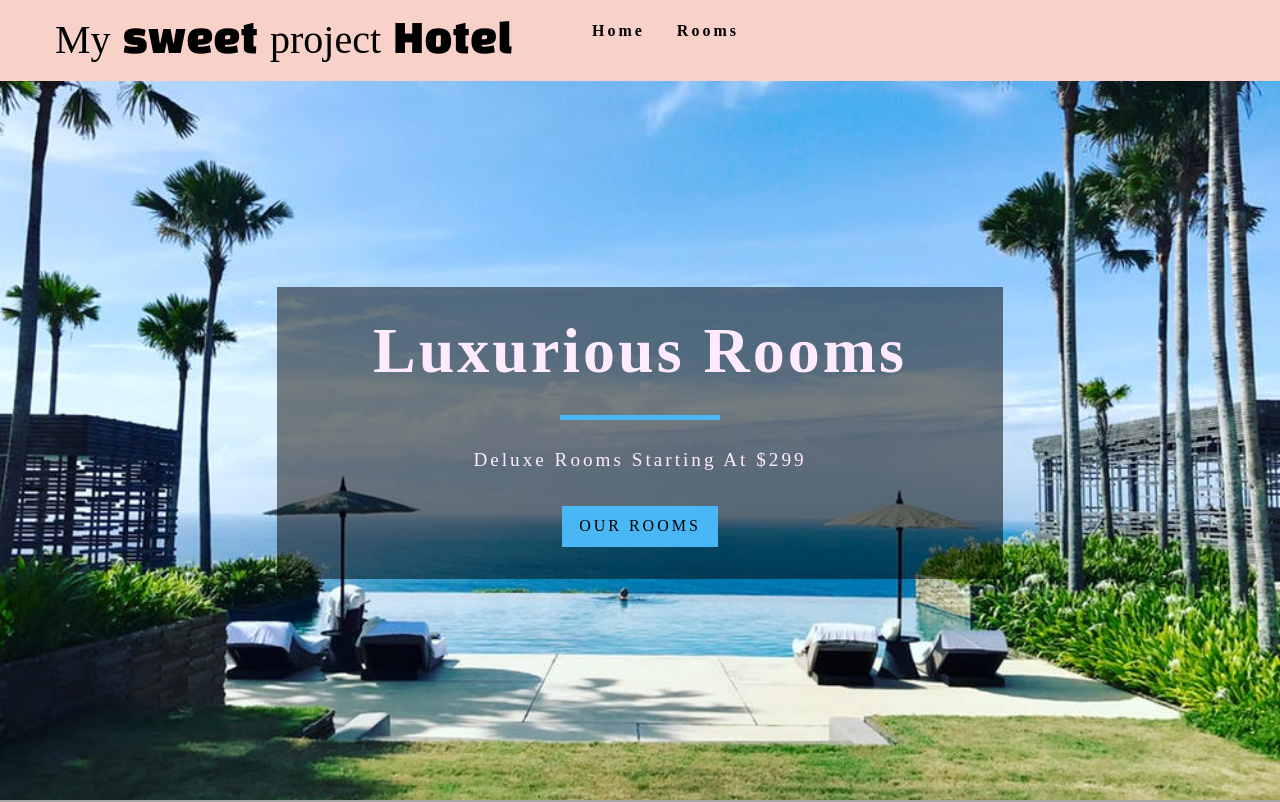
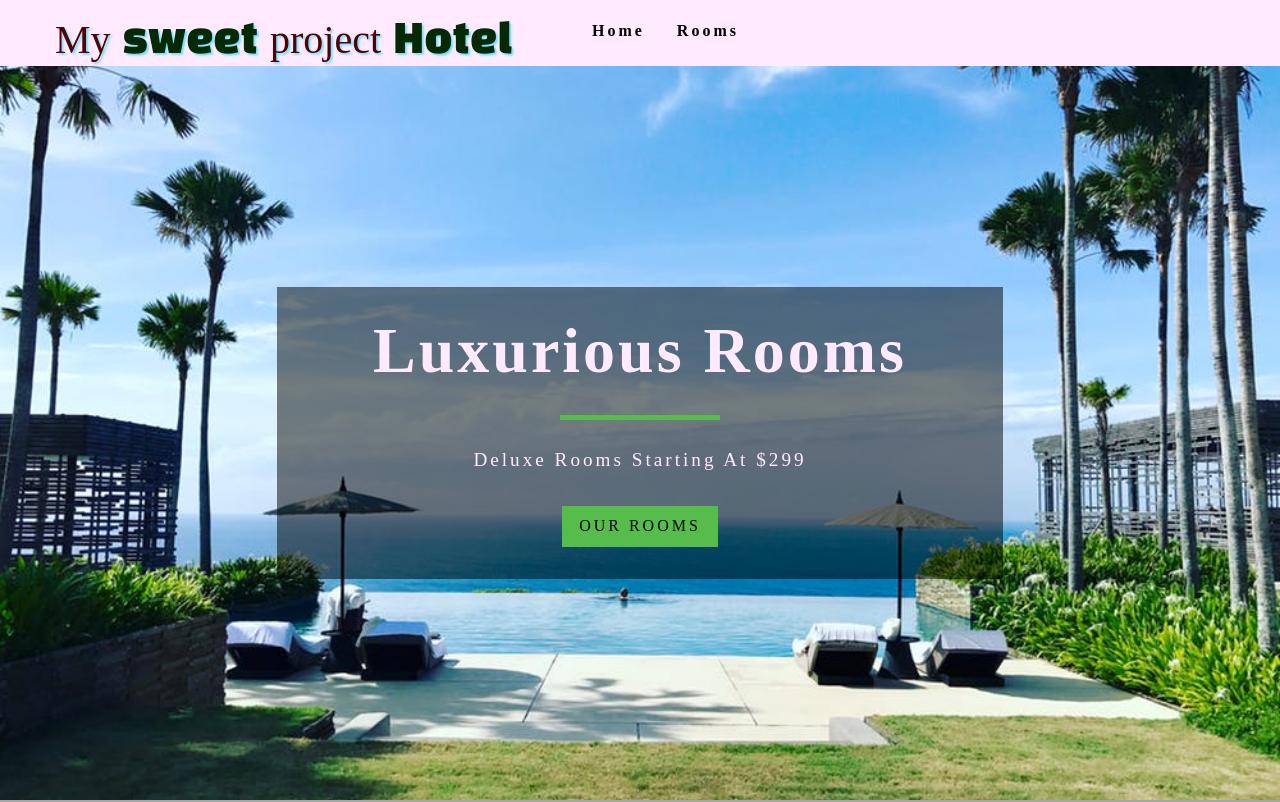
Before and after one commit to trudova/second-proj-trudova, a React (Create React App) app: page / in a window 1280 px wide. Shown: the top 802 px of the page. Built offline with nearby package versions, Linux system fonts and the light colour scheme; a web font is replaced by a local one.

Commit message:
span logo

```diff
--- a/src/App.css
+++ b/src/App.css
@@ -4,9 +4,9 @@
   box-sizing: border-box;
 }
 :root {
-  --primaryColor: #49b7f6;
+  --primaryColor: #56bd4d;
   --mainWhite: rgb(255, 234, 255);
-  --offWhite: #f8d2c9;
+  --offWhite: (255, 234, 255);
   --mainBlack: rgb(0, 0, 0);
   --mainGrey: #acacac;
   --darkGrey: #a5a5a5;
@@ -518,15 +518,21 @@ h6 {
 .logo{
   text-decoration: none;
   font-style: var(--mainBlack);
-  color: black;
+  color: rgb(4, 41, 4);
   font-size: 40px;
   font-family: 'Black Han Sans', sans-serif;
+  text-shadow: rgba(1, 222, 251, 0.561) 2px 2px 2px;
 }
 .proj{
   font-family: 'Holtwood One SC', serif;
+  color: rgb(80, 2, 2);
+}
+.proj:hover{
+  color: rgb(1, 107, 1);
 }
 .logo:hover{
-  color: #af9a7d;
+  color: #6307b9;
+  text-shadow: rgb(110, 241, 253) 2px 2px 3px;
 }
 
 /* end of rooms fitler*/
```
